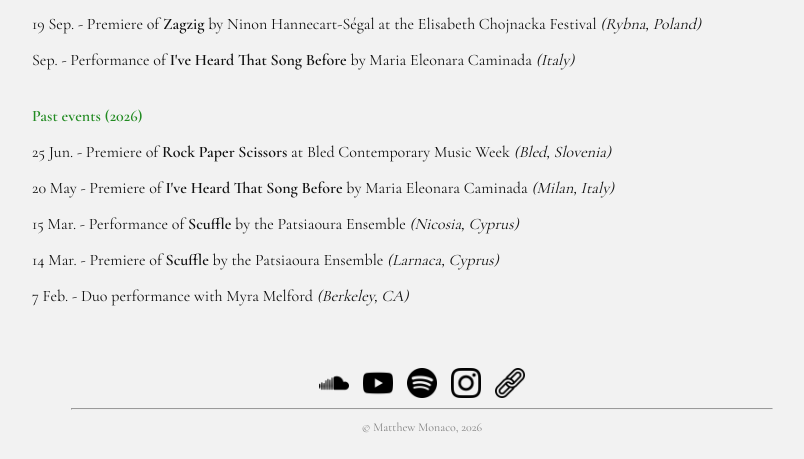
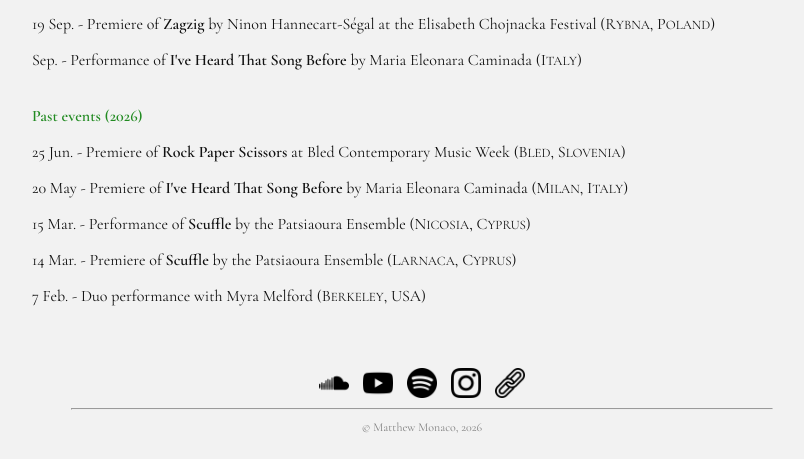
Before and after one commit to matthew-monaco/matthew-monaco.github.io, a Jekyll site: the page built from index.md, in a window 1280 px wide. Shown: the part 487-946 px from the top of the page, without its empty margins (218-1022 px from the left). Built offline with Jekyll 4.4.1, drawn with Linux system fonts in a browser that asks for light colours.

Commit message:
Update index.md

```diff
--- a/index.md
+++ b/index.md
@@ -12,14 +12,14 @@ I am a Paris-based composer and pianist, originally from New Jersey. Feel free t
 
 <span class="green-bold">Upcoming events</span>
 
-<p>19 Sep. -  Premiere of <strong>Zagzig</strong> by Ninon Hannecart-Ségal at the Elisabeth Chojnacka Festival <em>(Rybna, Poland)</em></p>
-<p>Sep. - Performance of <strong>I've Heard That Song Before</strong> by Maria Eleonara Caminada <em>(Italy)</em></p>
+<p>19 Sep. -  Premiere of <strong>Zagzig</strong> by Ninon Hannecart-Ségal at the Elisabeth Chojnacka Festival (R<font size="2">YBNA</font>, P<font size="2">OLAND</font>)</p>
+<p>Sep. - Performance of <strong>I've Heard That Song Before</strong> by Maria Eleonara Caminada (I<font size="2">TALY</font>)</p>
 
 <br>
 <span class="green-bold">Past events (2026)</span>
 
-<p>25 Jun. - Premiere of <strong>Rock Paper Scissors</strong> at Bled Contemporary Music Week <em>(Bled, Slovenia)</em></p>
-<p>20 May - Premiere of <strong>I've Heard That Song Before</strong> by Maria Eleonara Caminada <em>(Milan, Italy)</em></p>
-<p>15 Mar. - Performance of <strong>Scuffle</strong> by the Patsiaoura Ensemble <em>(Nicosia, Cyprus)</em></p>
-<p>14 Mar. - Premiere of <strong>Scuffle</strong> by the Patsiaoura Ensemble <em>(Larnaca, Cyprus)</em></p>
-<p>7 Feb. - Duo performance with Myra Melford <em>(Berkeley, CA)</em></p>
+<p>25 Jun. - Premiere of <strong>Rock Paper Scissors</strong> at Bled Contemporary Music Week (B<font size="2">LED</font>, S<font size="2">LOVENIA</font>)</p>
+<p>20 May - Premiere of <strong>I've Heard That Song Before</strong> by Maria Eleonara Caminada (M<font size="2">ILAN</font>, I<font size="2">TALY</font>)</p>
+<p>15 Mar. - Performance of <strong>Scuffle</strong> by the Patsiaoura Ensemble (N<font size="2">ICOSIA</font>, C<font size="2">YPRUS</font>)</p>
+<p>14 Mar. - Premiere of <strong>Scuffle</strong> by the Patsiaoura Ensemble (L<font size="2">ARNACA</font>, C<font size="2">YPRUS</font>)</p>
+<p>7 Feb. - Duo performance with Myra Melford (B<font size="2">ERKELEY</font>, USA)</p>
```
